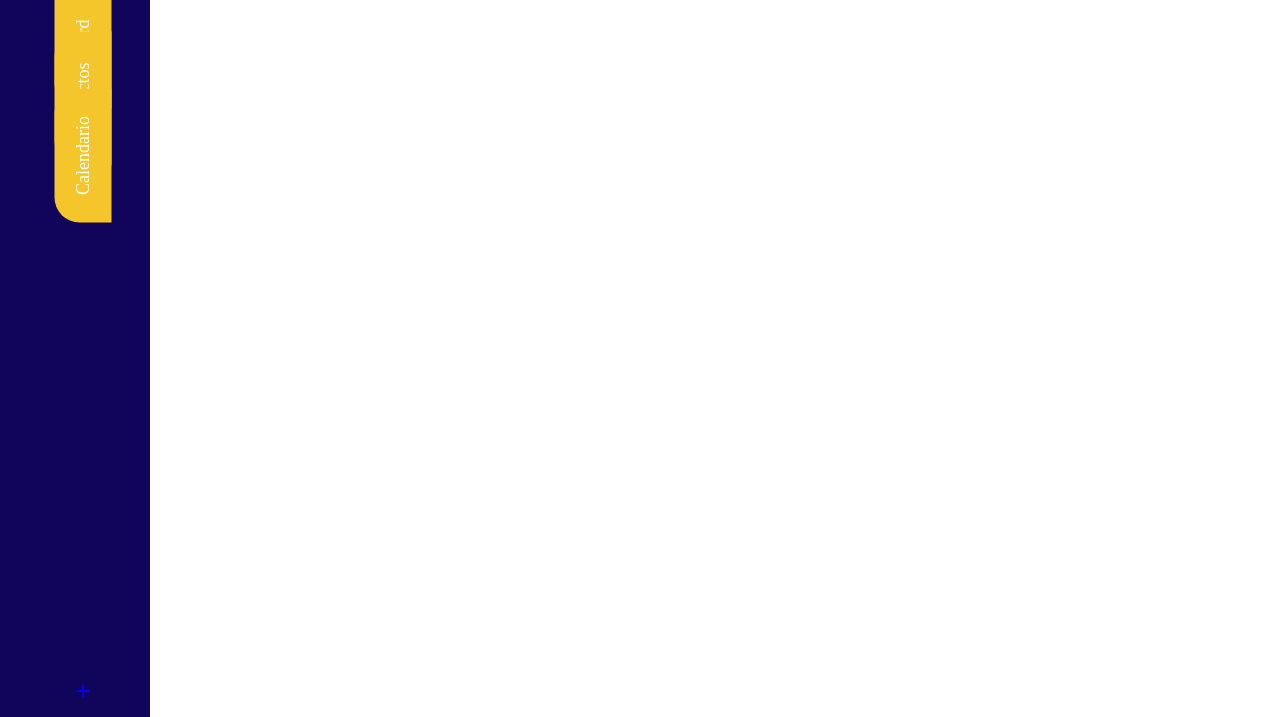
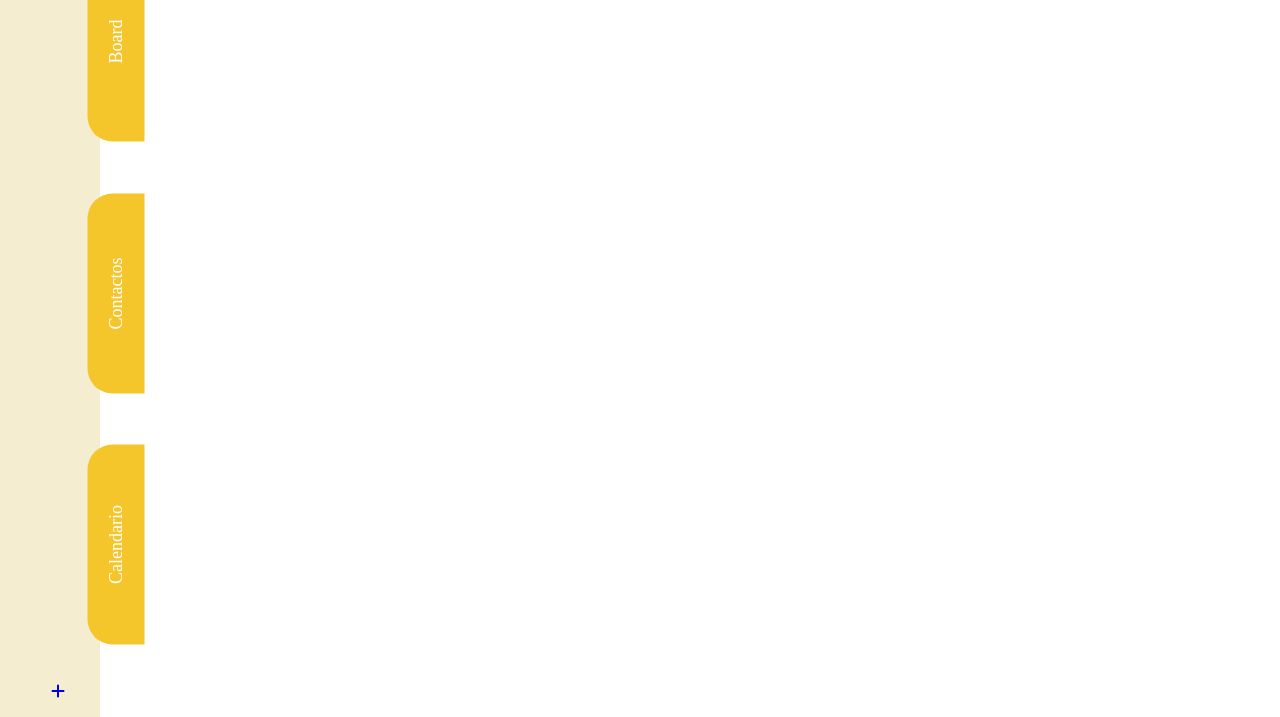
Before and after one commit to rominafont/saas-tareas, a plain HTML site: page home.html in a window 1280 px wide. Shown: the part 83-800 px from the top of the page. Drawn offline with Linux system fonts and the light colour scheme; a web font is replaced by a local one.

Commit message:
menu lateral error

```diff
--- a/css/styles.css
+++ b/css/styles.css
@@ -50,9 +50,9 @@
 
 .MenuLat {
     height: 100vh;
-    width: 150px;
+    width: 100px;
     text-align: center;
-    background-color: var(--default-font-color);
+    background-color: var(--default-background-color3);
     color: #ffffff;
     position: fixed;
     padding: 1em;
@@ -63,6 +63,16 @@
     justify-content: space-between;
 }
 
+.MenuLat-btns{
+    display: flex;
+    flex-direction: column;
+    justify-content: space-between;
+    gap: 150px;
+    height: 70vh;
+    margin-top: 0;
+    padding-top: 0;
+}
+
 .MenuLat-btn{
     background-color: var(--default-color-yellow);
     color: #ffffff;
@@ -70,6 +80,7 @@
     font-size: 18px;
     padding: 1em;
     border-top-right-radius: 25px;
+    width: 200px;
     border-top-left-radius: 25px;
     transform: rotate(-90deg);
 }
--- a/home.html
+++ b/home.html
@@ -15,7 +15,7 @@
 <body>
     <div class="Main">
         <nav class="MenuLat">
-            <ul>
+            <ul class="MenuLat-btns" >
                 <li class="MenuLat-btn">Board</li>
                 <li class="MenuLat-btn">Contactos</li>
                 <li class="MenuLat-btn">Calendario</li>
```
